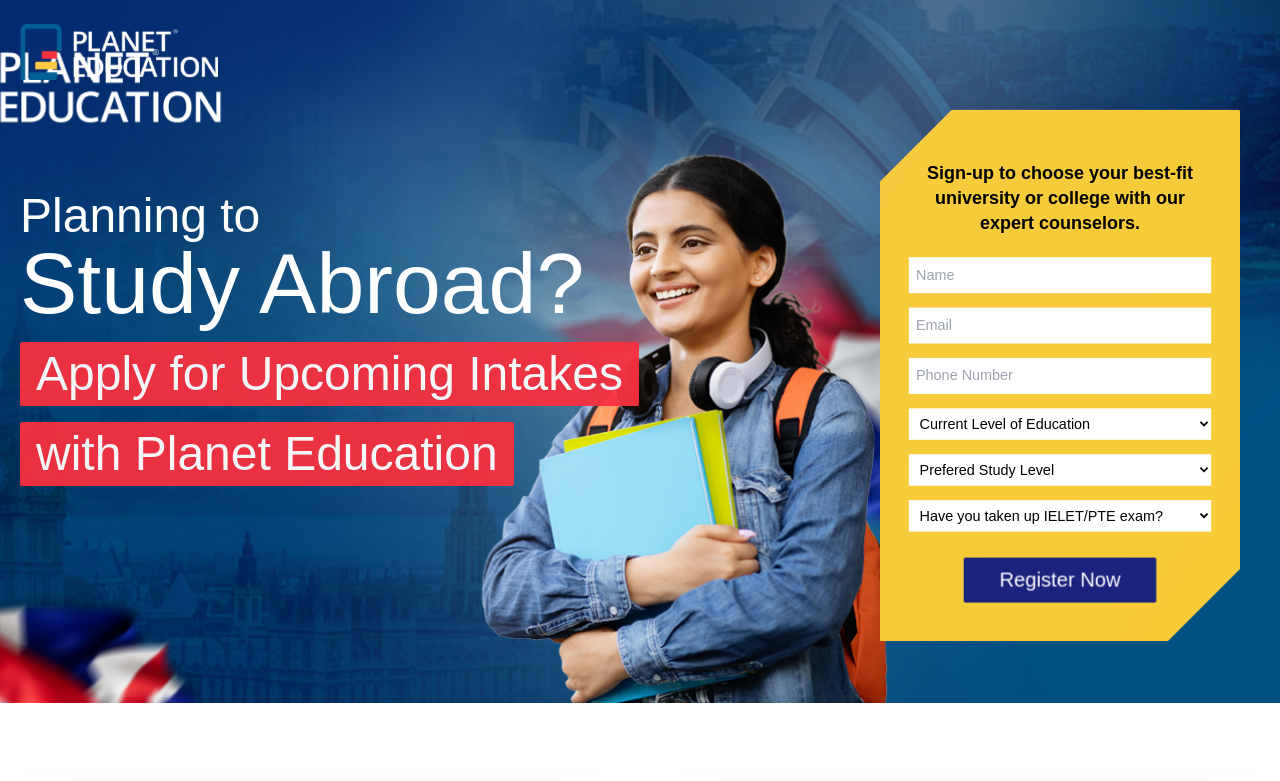
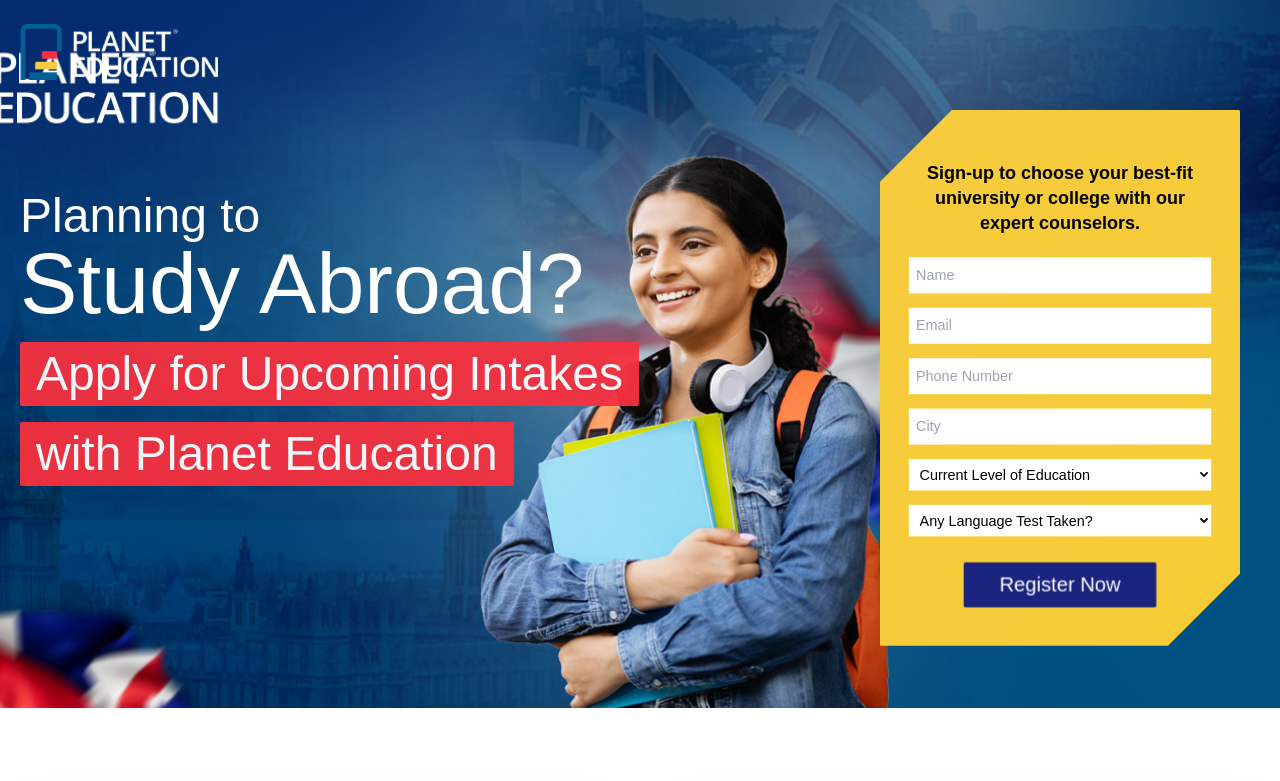
Before and after one commit to DanishCodebase/studyabroad, a React (Vite) app: page / in a window 1280 px wide. Shown: the top 781 px of the page. Built offline with nearby package versions, Linux system fonts and the light colour scheme.

Commit message:
Refactor form handling in HeroSection component; update input names for consistency, add city field, and change submission endpoint to a PHP script. Improve validation messages and reset behavior after submission.

```diff
--- a/src/app/landing/HeroSection.jsx
+++ b/src/app/landing/HeroSection.jsx
@@ -20,10 +20,11 @@
   const handleSubmit = (e) => {
     e.preventDefault();
 
-    // Validate all fields before submission
-    const name = e.target['Name'].value;
-    const email = e.target['Email'].value;
-    const phone = e.target['Phone Number'].value;
+    const form = e.currentTarget;
+    const name = form.elements.name.value;
+    const email = form.elements.email.value;
+    const phone = form.elements.phone.value;
+    const city = form.elements.city.value;
 
     if (!validateName(name)) {
       setMessage("Please enter a valid name (letters only)");
@@ -40,49 +41,48 @@
       return;
     }
 
+    if (!validateName(city)) {
+      setMessage("Please enter a valid city name (letters only)");
+      return;
+    }
+
     setMessage("Submitting...");
     setIsSubmitting(true);
 
-    // Collect the form data
-    const formData = new FormData(e.target);
-    const keyValuePairs = [];
-    for (const [key, value] of formData.entries()) {
-      keyValuePairs.push(`${key}=${value}`);
-    }
+    const data = {
+      name: name,
+      email: email,
+      phone: phone,
+      city: city,
+      educationlevel: form.elements.educationlevel.value,
+      languagetest: form.elements.languagetest.value,
+    };
 
-    const formDataString = keyValuePairs.join("&");
-
-    // Send a POST request to your Google Apps Script
-    fetch(
-      "https://script.google.com/macros/s/AKfycbz_wjA9cRyDddEhzItB2AfnmyPyHBM9MWAIHGPidQcxu4e5MO8KnG3lnQp-lDidaZfI/exec",
-      {
-        redirect: "follow",
-        method: "POST",
-        body: formDataString,
-        headers: {
-          "Content-Type": "text/plain;charset=utf-8",
-        },
-      }
-    )
-      .then((response) => {
-        if (response.ok) {
-          return response.json(); // Assuming your script returns JSON response
+    // Send a POST request to your PHP script
+    fetch("https://www.nocolleges.com/submit1.php", {
+      method: "POST",
+      body: JSON.stringify(data),
+      headers: {
+        "Content-Type": "application/json",
+      },
+    })
+      .then((response) => response.json())
+      .then((result) => {
+        if (result.success) {
+          setMessage(result.message || "Data submitted successfully!");
+          form.reset();
         } else {
-          throw new Error("Failed to submit the form.");
+          setMessage(result.message || "An error occurred.");
         }
-      })
-      .then(() => {
-        setMessage("Data submitted successfully!");
         setIsSubmitting(false);
-        e.target.reset();
 
         setTimeout(() => {
           setMessage("");
-        }, 2600);
+        }, 5000);
       })
       .catch((error) => {
         console.error(error);
-        setMessage("An error occurred while submitting the form.");
+        setMessage("A network error occurred while submitting the form.");
         setIsSubmitting(false);
       });
   };
@@ -129,7 +129,7 @@
 
           <form className="space-y-4" onSubmit={handleSubmit}>
             <input
-              name="Name"
+              name="name"
               placeholder="Name"
               className="w-full bg-white p-2"
               required
@@ -137,7 +137,9 @@
               title="Please enter only letters and spaces"
               onChange={(e) => {
                 if (!validateName(e.target.value)) {
-                  e.target.setCustomValidity("Please enter only letters and spaces");
+                  e.target.setCustomValidity(
+                    "Please enter only letters and spaces"
+                  );
                 } else {
                   e.target.setCustomValidity("");
                 }
@@ -145,7 +147,7 @@
             />
             <input
               placeholder="Email"
-              name="Email"
+              name="email"
               type="email"
               className="w-full bg-white p-2"
               required
@@ -154,7 +156,7 @@
             />
             <input
               placeholder="Phone Number"
-              name="Phone Number"
+              name="phone"
               type="tel"
               className="w-full bg-white p-2"
               required
@@ -162,11 +164,28 @@
               title="Please enter a valid 10-digit Indian mobile number"
               maxLength="10"
               onChange={(e) => {
-                e.target.value = e.target.value.replace(/[^0-9]/g, '');
+                e.target.value = e.target.value.replace(/[^0-9]/g, "");
+              }}
+            />
+            <input
+              name="city"
+              placeholder="City"
+              className="w-full bg-white p-2"
+              required
+              pattern="[A-Za-z\s]+"
+              title="Please enter only letters and spaces"
+              onChange={(e) => {
+                if (!validateName(e.target.value)) {
+                  e.target.setCustomValidity(
+                    "Please enter only letters and spaces"
+                  );
+                } else {
+                  e.target.setCustomValidity("");
+                }
               }}
             />
             <select
-              name="Education Level"
+              name="educationlevel"
               className="w-full bg-white p-2"
               required
             >
@@ -177,20 +196,28 @@
               <option value="Graduate">Graduate</option>
               <option value="Post Graduate">Post Graduate</option>
             </select>
-            <select name="Preferred Study Level" className="w-full bg-white p-2" required>
+            {/* <select name="Preferred Study Level" className="w-full bg-white p-2" required>
               <option value="" disabled selected>
                 Prefered Study Level
               </option>
               <option value="Graduate">Graduate</option>
               <option value="Post Graduate">Post Graduate</option>
               <option value="PhD">PhD</option>
-            </select>
-            <select name="Exam Taken" className="w-full bg-white p-2" required>
+            </select> */}
+            <select
+              name="languagetest"
+              className="w-full bg-white p-2"
+              required
+            >
               <option value="" disabled selected>
-                Have you taken up IELET/PTE exam?
+                Any Language Test Taken?
               </option>
-              <option value="Yes">Yes</option>
-              <option value="No">No</option>
+              <option value="IELTS">IELTS</option>
+              <option value="TOEFL">TOEFL</option>
+              <option value="PTE">PTE</option>
+              <option value="Duolingo">Duolingo</option>
+              <option value="Others">Others</option>
+              <option value="None">None</option>
             </select>
             <button
               type="submit"
```
